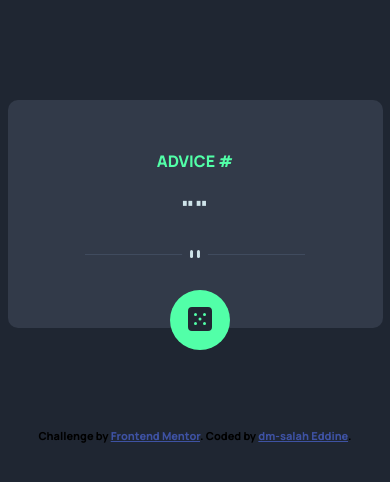
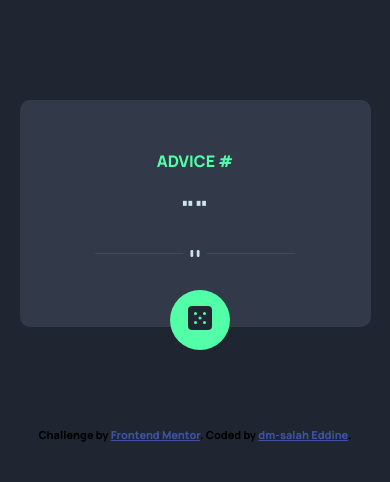
Before and after one commit to DamaniSalah/Advice-generator-app, a plain HTML site: page index.html in a window 390 px wide. Drawn offline with Linux system fonts and the light colour scheme; no server answers.

Commit message:
Fixing media query

```diff
--- a/css/master.css
+++ b/css/master.css
@@ -49,6 +49,6 @@ body{
 }
 @media  (max-width: 425px){
 	.box{
-        width: 375px;
+        width: 90%;
     }
 }
```
